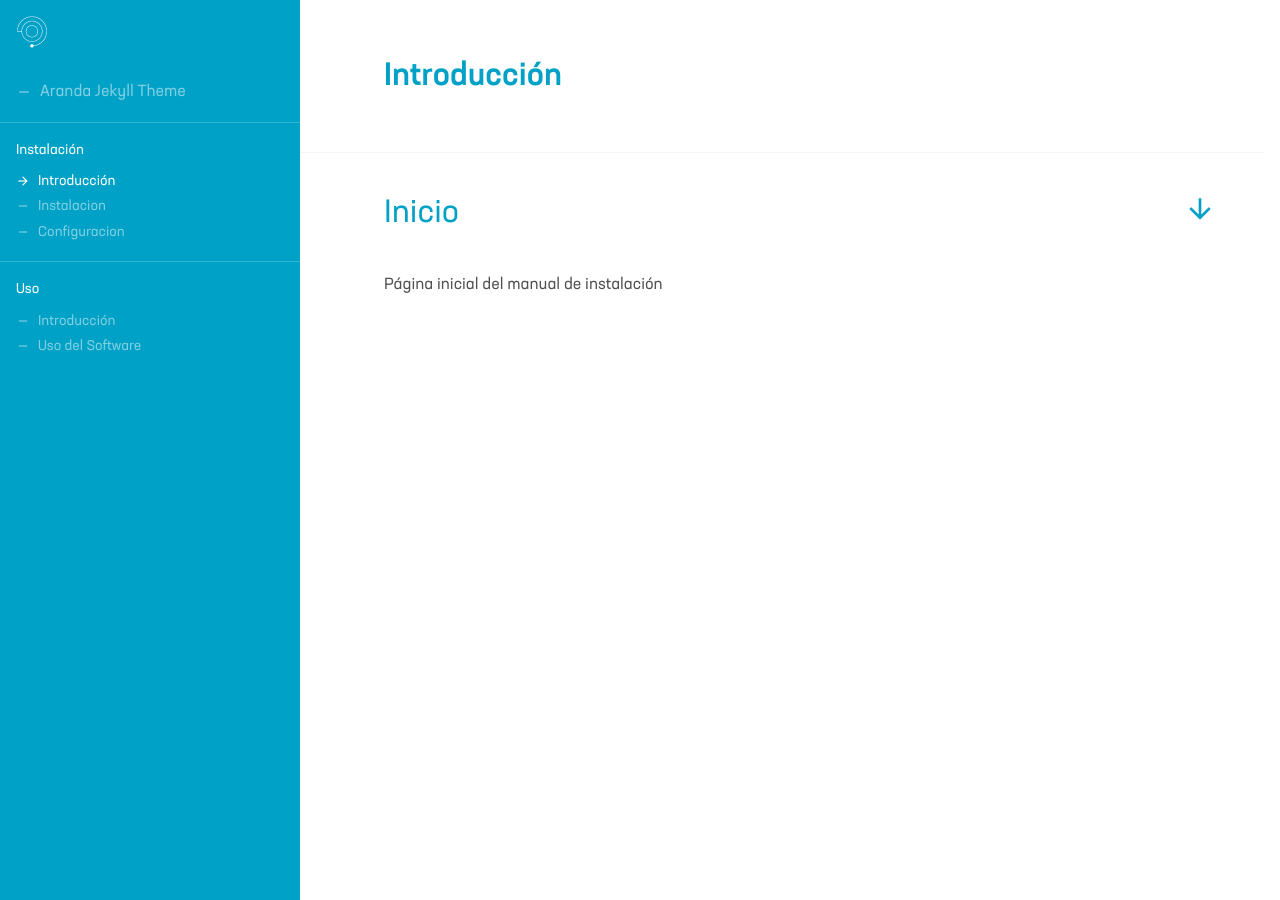
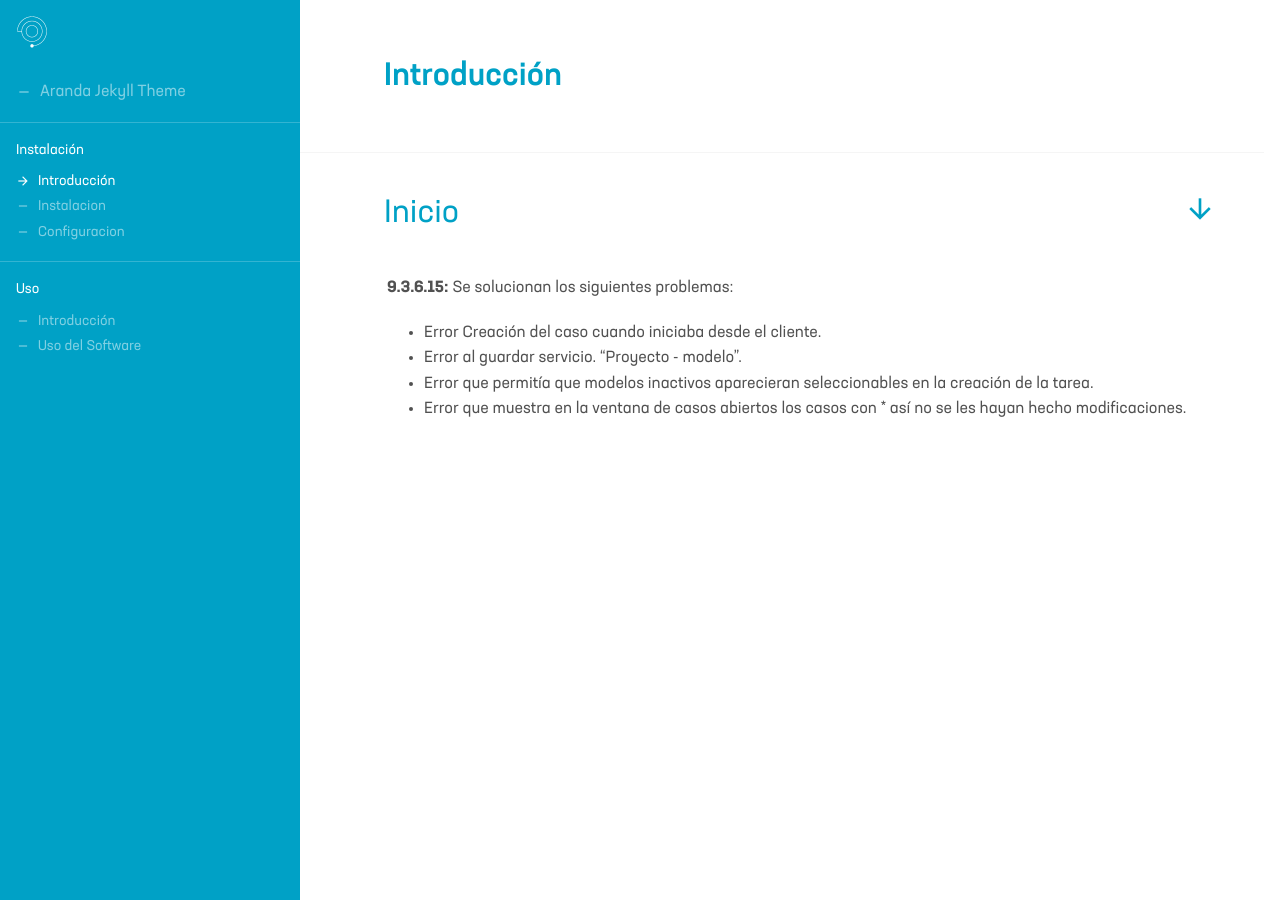
Before and after one commit to aranda-docs/prueba-AVA, a Jekyll site: the page built from docs/1.1-inicio.md, in a window 1280 px wide. Built offline with Jekyll 4.4.1, drawn with Linux system fonts in a browser that asks for light colours.

Commit message:
Update 1.1-inicio.md

```diff
--- a/docs/1.1-inicio.md
+++ b/docs/1.1-inicio.md
@@ -8,4 +8,9 @@ sidebar: docs
 
 # Inicio
 
-Página inicial del manual de instalación
+**9.3.6.15:** Se solucionan los siguientes problemas: |
+
+  - Error Creación del caso cuando iniciaba desde el cliente.
+  - Error al guardar servicio. "Proyecto - modelo".
+  - Error que permitía que modelos inactivos aparecieran seleccionables en la creación de la tarea.
+  - Error que muestra en la ventana de casos abiertos los casos con * así no se les hayan hecho modificaciones.
```
